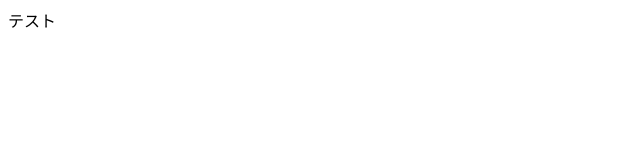
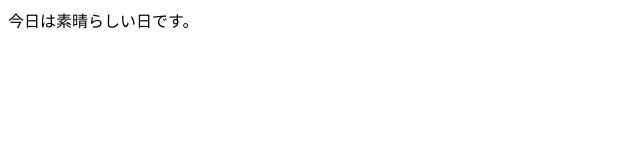
Before and after one commit to nvo79/2026-04-27, a plain HTML site: page index.html in a window 1280 px wide. Shown: the whole page, without its empty margins (0-640 px from the left). Drawn offline with Linux system fonts and the light colour scheme.

Commit message:
Update index.html

```diff
--- a/index.html
+++ b/index.html
@@ -5,6 +5,6 @@
     <title>タイトル</title>
   </head>
   <body>
-    テスト
+    今日は素晴らしい日です。
   </body>
 </html>
```
